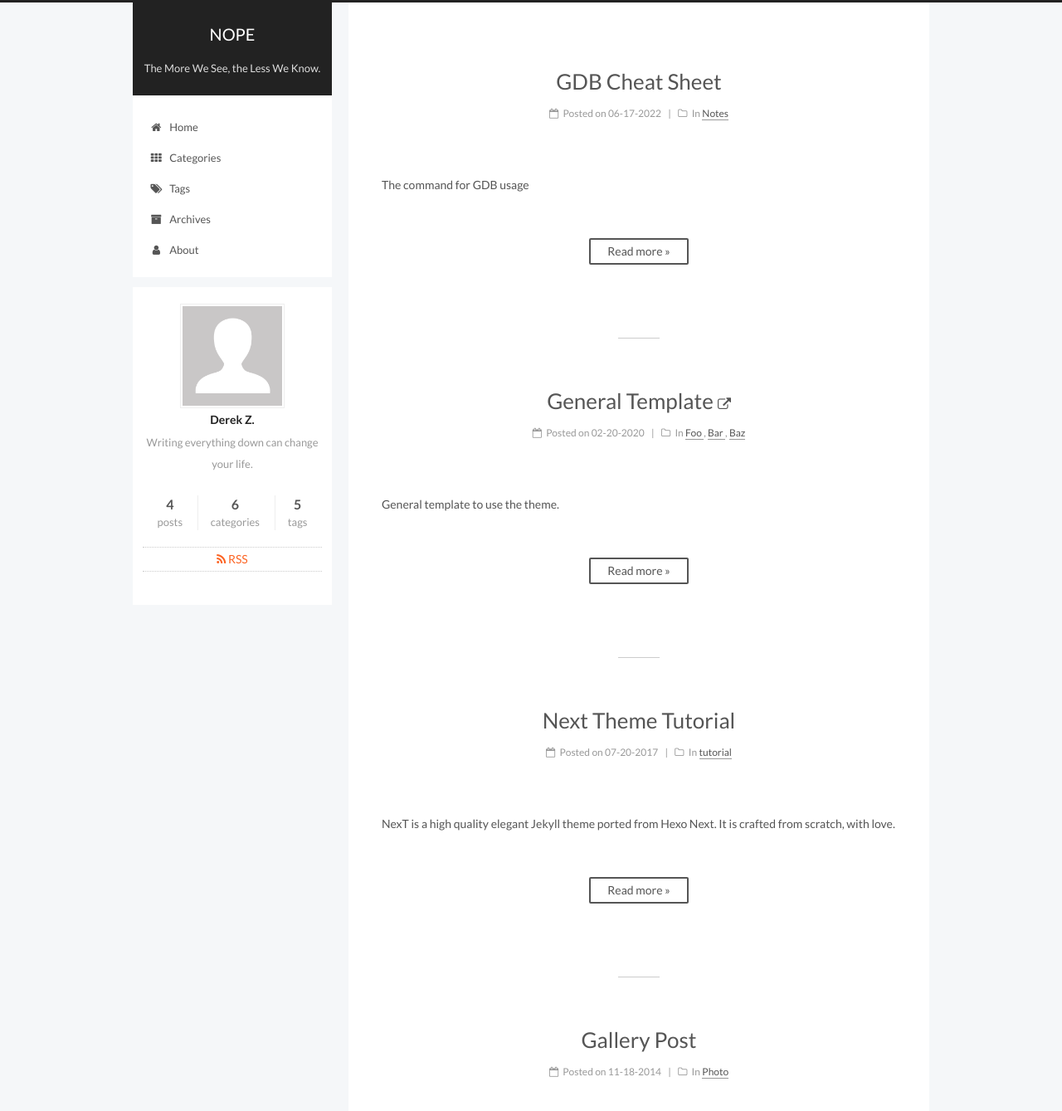
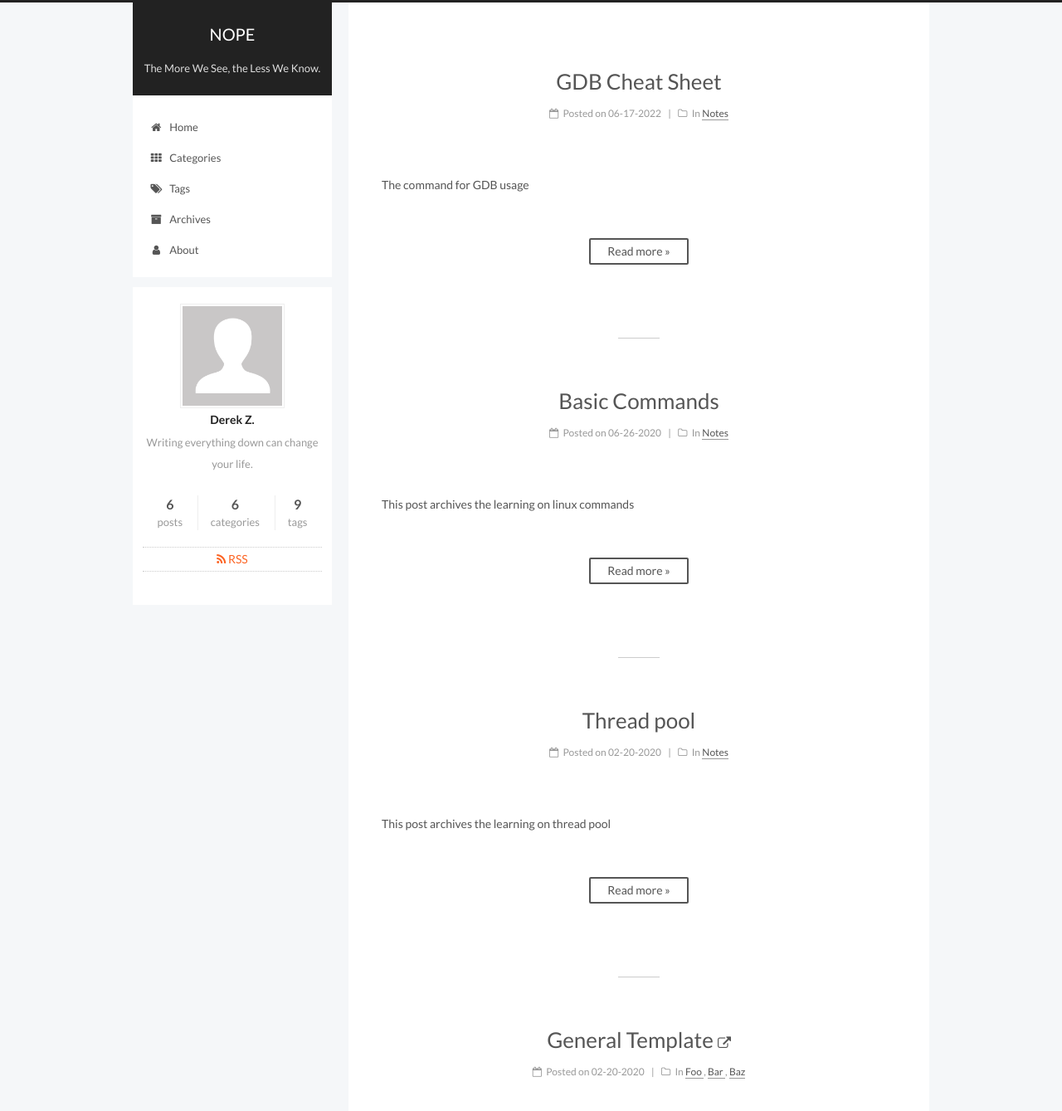
Before and after one commit to dpzhuX/dpzhux.github.io, a Jekyll site: the page built from index.html, in a window 1280 px wide, cut to the strip 0-1360 px from the top of the page. Shown: the top 1339 px of the strip at 83% size. Built offline with Jekyll 4.4.1, drawn with Linux system fonts in a browser that asks for light colours; the list of posts is cut into pages by our own code.

Commit message:
Daily updates

````diff
--- /dev/null
+++ b/_posts/2022-06-21-thread-pool.md
@@ -0,0 +1,32 @@
+---
+title: Thread pool
+date: 2020-02-20 12:30:00
+categories:
+- Notes
+tags:
+- Linux
+- System
+- Thread
+description: This post archives the learning on thread pool
+---
+
+```
+Task queue
+-----------------------
+[X] [X] [X] [X] [X] [X] -----> [X]
+-----------------------         |
+                                |
+               Thread pool      V
+               [T] [T] [T] [T] [T] [T] [T]
+                                |
+                                |
+                                V
+                               [Y]
+                          Completed task
+```
+
+
+Thread pool structure:
+* Task queue
+* Threads
+* Thread management
--- /dev/null
+++ b/_posts/2022-06-26-basic-commands.md
@@ -0,0 +1,31 @@
+---
+title: Basic Commands
+date: 2020-06-26 18:30:00
+categories:
+- Notes
+tags:
+- Linux
+- System
+- Shell
+description: This post archives the learning on linux commands
+---
+
+`tcpdump` prints out a description of the contents of packets on a network interface
+```bash
+tcpdump -nn -i eth0 port 22
+```
+
+`nc` is used for performing any operation in Linux related to TCP, UDP, or UNIX-domain sockets.
+```bash
+nc www.google.com 80
+```
+
+`netstat` generates displays that show network status and protocol statistics.
+```bash
+netstat -antp
+```
+
+`strace` is used to monitor and tamper with interactions between processes and the Linux kernel.
+```bash
+strace -ff -o out ./a.out
+```
````
Also changed, not shown: _posts/2022-06-17-gdb-cheatsheet.md (+1 -1 lines).
